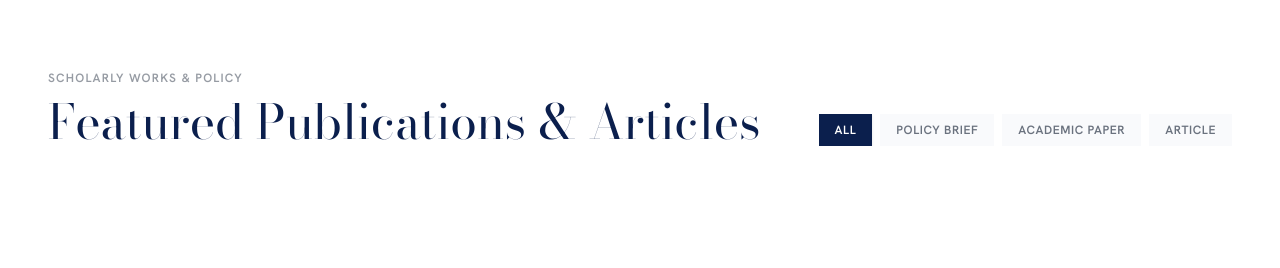
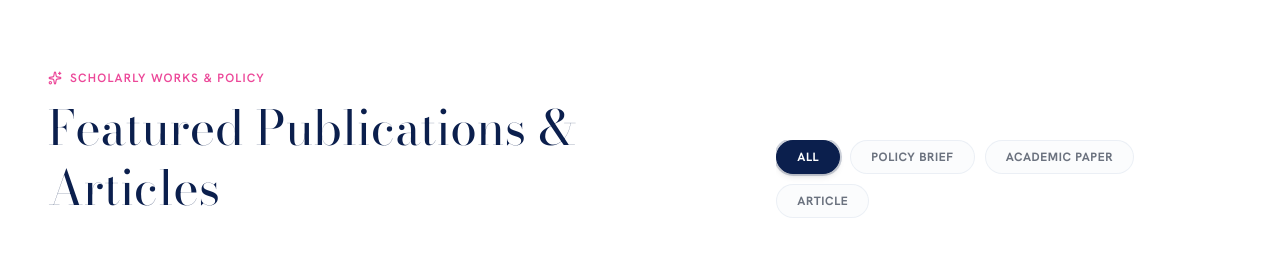
Before and after one commit to victorfaruna/maha-portfolio-site, a Next.js app: page /research in a window 1280 px wide. Shown: the part 626-894 px from the top of the page. Built offline with nearby package versions, Linux system fonts and the light colour scheme; no server answers; the database is empty.

Commit message:
style: add curved cards, floating category badges on cover images, curved filter pills, and framer-motion animations to Research page

```diff
--- a/src/app/research/PublicationsSection.tsx
+++ b/src/app/research/PublicationsSection.tsx
@@ -2,8 +2,8 @@
 
 import { useState } from "react";
 import Link from "next/link";
-import { motion } from "framer-motion";
-import { ArrowUpRight } from "lucide-react";
+import { motion, AnimatePresence } from "framer-motion";
+import { ArrowUpRight, Sparkles } from "lucide-react";
 import { slugify } from "@/lib/slug";
 import { getPublicationCoverImage } from "@/lib/publicationUtils";
 import type { Publication } from "@/lib/supabase/types";
@@ -19,9 +19,9 @@ export default function PublicationsSection({ publications }: { publications: Pu
       : publications.filter((p) => p.category === selectedCategory);
 
   return (
-    <section className="py-14 md:py-24 bg-background">
+    <section className="py-14 md:py-24 bg-background overflow-hidden">
       <div className="container mx-auto px-5 sm:px-8 md:px-12 max-w-8xl">
-        {/* Section Header & Filter Tabs */}
+        {/* Section Header & Curved Filter Tabs */}
         <div className="flex flex-col md:flex-row md:items-end justify-between mb-10 md:mb-16 gap-6">
           <motion.div
             initial={{ opacity: 0, y: 20 }}
@@ -29,40 +29,50 @@ export default function PublicationsSection({ publications }: { publications: Pu
             viewport={{ once: true }}
             transition={{ duration: 0.8 }}
           >
-            <span className="text-[10px] sm:text-xs uppercase tracking-widest text-foreground/50 font-semibold mb-3 block">
+            <span className="text-[10px] sm:text-xs uppercase tracking-widest text-brand-pink font-semibold mb-3 flex items-center gap-2">
+              <Sparkles className="w-3.5 h-3.5" />
               SCHOLARLY WORKS &amp; POLICY
             </span>
-            <h2 className="text-2xl sm:text-3xl md:text-5xl font-serif text-brand-navy">
+            <h2 className="text-2xl sm:text-3xl md:text-5xl font-serif text-brand-navy leading-tight">
               Featured Publications &amp; Articles
             </h2>
           </motion.div>
 
-          {/* Filter Tabs — scrollable on mobile */}
+          {/* Curved Filter Tabs */}
           <motion.div
             initial={{ opacity: 0, y: 20 }}
             whileInView={{ opacity: 1, y: 0 }}
             viewport={{ once: true }}
             transition={{ duration: 0.8, delay: 0.1 }}
-            className="flex gap-2 overflow-x-auto pb-1 -mx-5 px-5 sm:mx-0 sm:px-0 sm:flex-wrap sm:pb-0"
+            className="flex gap-2.5 overflow-x-auto pb-1.5 -mx-5 px-5 sm:mx-0 sm:px-0 sm:flex-wrap sm:pb-0"
           >
-            {CATEGORIES.map((cat) => (
-              <button
+            {CATEGORIES.map((cat) => {
+              const isSelected = selectedCategory === cat;
+              return (
+                <motion.button
                   key={cat}
                   onClick={() => setSelectedCategory(cat)}
-                className={`px-3 sm:px-4 py-1.5 sm:py-2 text-[11px] sm:text-xs uppercase tracking-wider transition-all duration-300 font-semibold whitespace-nowrap shrink-0 ${
-                  selectedCategory === cat
-                    ? "bg-brand-navy text-white shadow-sm"
-                    : "bg-secondary/60 text-foreground/70 hover:bg-secondary hover:text-brand-navy"
+                  whileHover={{ scale: 1.04 }}
+                  whileTap={{ scale: 0.96 }}
+                  className={`px-4 sm:px-5 py-2 text-[11px] sm:text-xs uppercase tracking-wider rounded-full font-bold transition-all duration-300 whitespace-nowrap shrink-0 border ${
+                    isSelected
+                      ? "bg-brand-navy text-white border-brand-navy shadow-md ring-2 ring-brand-navy/20"
+                      : "bg-secondary/40 text-foreground/70 border-border/60 hover:bg-brand-pink/10 hover:text-brand-pink hover:border-brand-pink/30"
                   }`}
                 >
                   {cat}
-              </button>
-            ))}
+                </motion.button>
+              );
+            })}
           </motion.div>
         </div>
 
-        {/* Cards Grid */}
-        <div className="grid grid-cols-1 sm:grid-cols-2 lg:grid-cols-3 gap-5 md:gap-8">
+        {/* Interactive Animated Cards Grid */}
+        <motion.div
+          layout
+          className="grid grid-cols-1 sm:grid-cols-2 lg:grid-cols-3 gap-6 md:gap-8"
+        >
+          <AnimatePresence mode="popLayout">
             {filtered.map((pub: Publication, idx: number) => {
               const articleSlug = pub.slug || slugify(pub.title);
               const hasContent = Boolean(pub.content || pub.slug);
@@ -70,54 +80,74 @@ export default function PublicationsSection({ publications }: { publications: Pu
 
               const cardInnerContent = (
                 <div className="flex flex-col justify-between h-full">
-                {/* Optional Cover Image Banner */}
-                {coverImage && (
-                  <div className="relative aspect-[16/9] w-full overflow-hidden bg-secondary/30 border-b border-border/60">
+                  {/* Cover Image Container with Floating Category & Year Badges */}
+                  <div className="relative aspect-[16/10] w-full overflow-hidden bg-secondary/30 border-b border-border/50">
+                    {coverImage ? (
                       <img
                         src={coverImage}
                         alt={pub.title}
-                      className="w-full h-full object-cover object-center group-hover:scale-105 transition-transform duration-500"
+                        className="w-full h-full object-cover object-center group-hover:scale-108 transition-transform duration-700 ease-out"
                       />
+                    ) : (
+                      <div className="w-full h-full bg-gradient-to-br from-brand-navy/15 via-brand-pink/10 to-brand-navy/5 flex items-center justify-center p-6 text-center">
+                        <span className="font-serif italic text-brand-navy/40 text-sm">
+                          {pub.category}
+                        </span>
                       </div>
                     )}
 
-                <div className="flex flex-col justify-between flex-1 p-5 sm:p-8">
-                  <div>
-                    {/* Category Tag & Year */}
-                    <div className="flex items-center justify-between mb-4 md:mb-6 text-xs uppercase tracking-widest font-semibold">
-                      <span className="bg-brand-soft-pink text-brand-pink px-2.5 py-1 font-bold text-[10px] sm:text-xs">
+                    {/* Gradient Overlay for Tag Visibility */}
+                    <div className="absolute inset-0 bg-gradient-to-b from-black/55 via-transparent to-transparent pointer-events-none opacity-80" />
+
+                    {/* Floating Category Tag on Cover Image */}
+                    <div className="absolute top-3.5 left-3.5 z-10">
+                      <span className="bg-white/95 backdrop-blur-md text-brand-pink border border-white/50 shadow-sm px-3 py-1 rounded-full text-[10px] font-extrabold tracking-widest uppercase inline-block">
                         {pub.category}
                       </span>
-                      <span className="text-foreground/50">{pub.year}</span>
                     </div>
 
+                    {/* Floating Year Badge on Cover Image */}
+                    <div className="absolute top-3.5 right-3.5 z-10">
+                      <span className="bg-black/65 backdrop-blur-md text-white/90 border border-white/20 shadow-sm px-2.5 py-1 rounded-full text-[10px] font-mono tracking-wider inline-block">
+                        {pub.year}
+                      </span>
+                    </div>
+                  </div>
+
+                  {/* Card Body */}
+                  <div className="flex flex-col justify-between flex-1 p-6 sm:p-8">
+                    <div>
+                      {/* Publisher badge */}
+                      {pub.source_label && (
+                        <div className="mb-3">
+                          <span className="inline-block text-[10px] sm:text-xs font-bold uppercase tracking-wider text-brand-pink/90 bg-brand-soft-pink px-2.5 py-0.5 rounded-md border border-brand-pink/20">
+                            {pub.source_label}
+                          </span>
+                        </div>
+                      )}
+
                       {/* Title */}
-                    <h3 className="text-lg sm:text-xl md:text-2xl font-serif text-brand-navy mb-3 leading-tight group-hover:text-brand-pink transition-colors">
+                      <h3 className="text-lg sm:text-xl md:text-2xl font-serif text-brand-navy mb-3 leading-snug group-hover:text-brand-pink transition-colors duration-300 font-medium">
                         {pub.title}
                       </h3>
 
-                    {/* Publisher badge */}
-                    {pub.source_label && (
-                      <p className="text-xs text-foreground/50 uppercase tracking-wider mb-3">
-                        {pub.source_label}
-                      </p>
-                    )}
-
                       {/* Short Excerpt */}
-                    <p className="text-foreground/70 font-sans text-sm leading-relaxed line-clamp-3 mb-6 md:mb-8">
+                      <p className="text-foreground/75 font-sans text-sm leading-relaxed line-clamp-3 mb-6">
                         {pub.excerpt}
                       </p>
                     </div>
 
-                  {/* Read Article Link Indicator */}
+                    {/* Read Article Indicator */}
                     {hasContent ? (
-                    <div className="inline-flex items-center gap-2 text-xs sm:text-sm font-semibold uppercase tracking-wider text-brand-navy group-hover:text-brand-pink transition-colors pt-4 border-t border-border/60 mt-auto">
-                      Read Article
-                      <ArrowUpRight className="w-3.5 h-3.5 sm:w-4 sm:h-4 transition-transform group-hover:translate-x-0.5 group-hover:-translate-y-0.5" />
+                      <div className="inline-flex items-center justify-between w-full text-xs sm:text-sm font-bold uppercase tracking-wider text-brand-navy group-hover:text-brand-pink transition-colors pt-4 border-t border-border/50 mt-auto">
+                        <span>Read Article</span>
+                        <div className="w-8 h-8 rounded-full bg-brand-navy/5 group-hover:bg-brand-pink/15 flex items-center justify-center transition-colors">
+                          <ArrowUpRight className="w-4 h-4 text-brand-navy group-hover:text-brand-pink transition-transform duration-300 group-hover:translate-x-0.5 group-hover:-translate-y-0.5" />
+                        </div>
                       </div>
                     ) : (
-                    <div className="inline-flex items-center gap-2 text-xs sm:text-sm font-semibold uppercase tracking-wider text-foreground/30 pt-4 border-t border-border/60 cursor-not-allowed mt-auto">
-                      Coming Soon
+                      <div className="inline-flex items-center justify-between w-full text-xs sm:text-sm font-semibold uppercase tracking-wider text-foreground/30 pt-4 border-t border-border/50 cursor-not-allowed mt-auto">
+                        <span>Coming Soon</span>
                       </div>
                     )}
                   </div>
@@ -126,12 +156,18 @@ export default function PublicationsSection({ publications }: { publications: Pu
 
               return (
                 <motion.div
+                  layout
                   key={pub.id}
-                initial={{ opacity: 0, y: 20 }}
-                whileInView={{ opacity: 1, y: 0 }}
-                viewport={{ once: true }}
-                transition={{ duration: 0.6, delay: idx * 0.06 }}
-                className="group bg-background border border-border hover:border-brand-navy/30 transition-all duration-500 hover:shadow-lg relative overflow-hidden flex flex-col"
+                  initial={{ opacity: 0, scale: 0.93, y: 24 }}
+                  animate={{ opacity: 1, scale: 1, y: 0 }}
+                  exit={{ opacity: 0, scale: 0.93, y: 15 }}
+                  transition={{
+                    duration: 0.45,
+                    delay: idx * 0.05,
+                    ease: [0.25, 0.1, 0.25, 1],
+                  }}
+                  whileHover={{ y: -6 }}
+                  className="group bg-card border border-border/80 hover:border-brand-pink/40 rounded-3xl shadow-sm hover:shadow-xl hover:shadow-brand-pink/5 transition-all duration-500 overflow-hidden flex flex-col relative"
                 >
                   {hasContent ? (
                     <Link
@@ -146,10 +182,17 @@ export default function PublicationsSection({ publications }: { publications: Pu
                 </motion.div>
               );
             })}
-        </div>
+          </AnimatePresence>
+        </motion.div>
 
         {filtered.length === 0 && (
-          <p className="text-center text-foreground/50 py-12 md:py-16">No publications in this category yet.</p>
+          <motion.p
+            initial={{ opacity: 0 }}
+            animate={{ opacity: 1 }}
+            className="text-center text-foreground/50 py-16 font-serif text-lg"
+          >
+            No publications in this category yet.
+          </motion.p>
         )}
       </div>
     </section>
```
Lines whose indentation alone changed are shown as unchanged.
